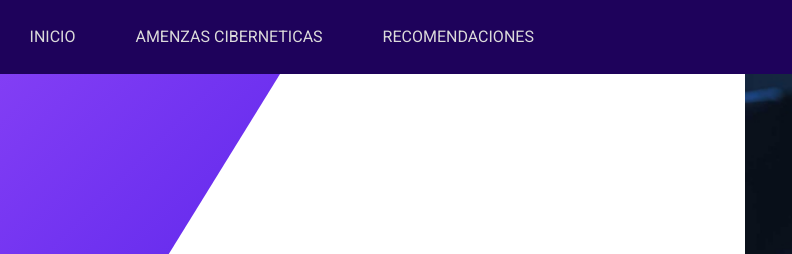
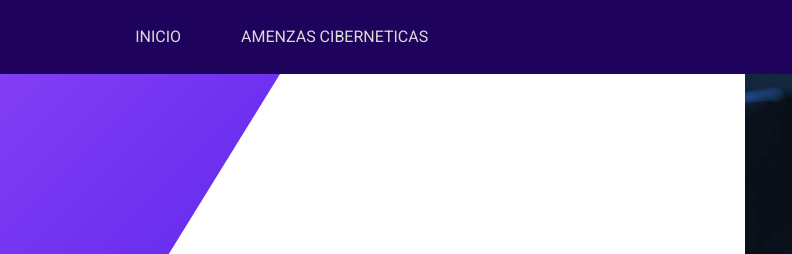
Before and after one commit to SamirFrancoGutierrez/ciberseguridad, a plain HTML site: page amenzas.html in a window 1280 px wide. Shown: the top 254 px of the page, 488-1280 px from the left. Drawn offline with nearby package versions, Linux system fonts and the light colour scheme.

Commit message:
Add files via upload

```diff
--- a/amenzas.html
+++ b/amenzas.html
@@ -56,9 +56,7 @@
                 <li class="nav-item">
                   <a class="nav-link" href="amenzas.html">Amenzas Ciberneticas </a>
                 </li>
-                <li class="nav-item">
-                  <a class="nav-link" href="service.html">Recomendaciones </a>
-                </li>
+
               </ul>
             </div>
 
```
